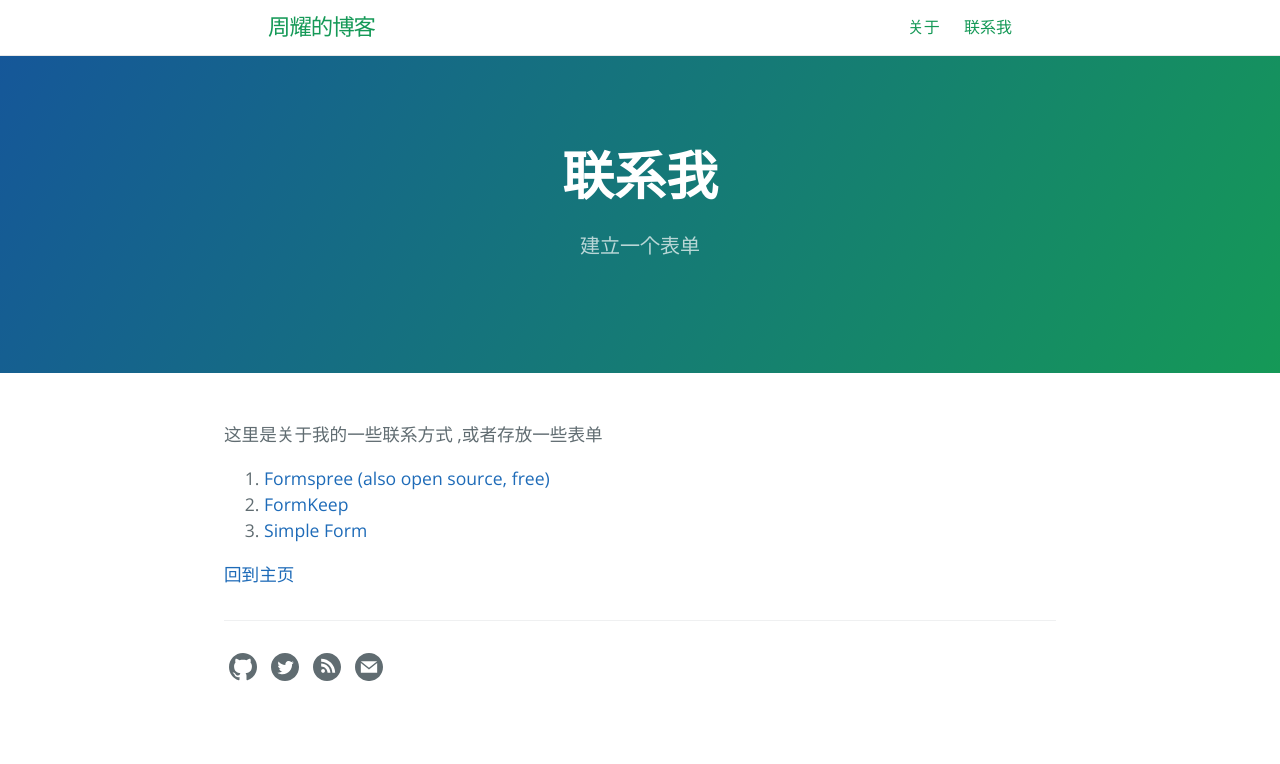
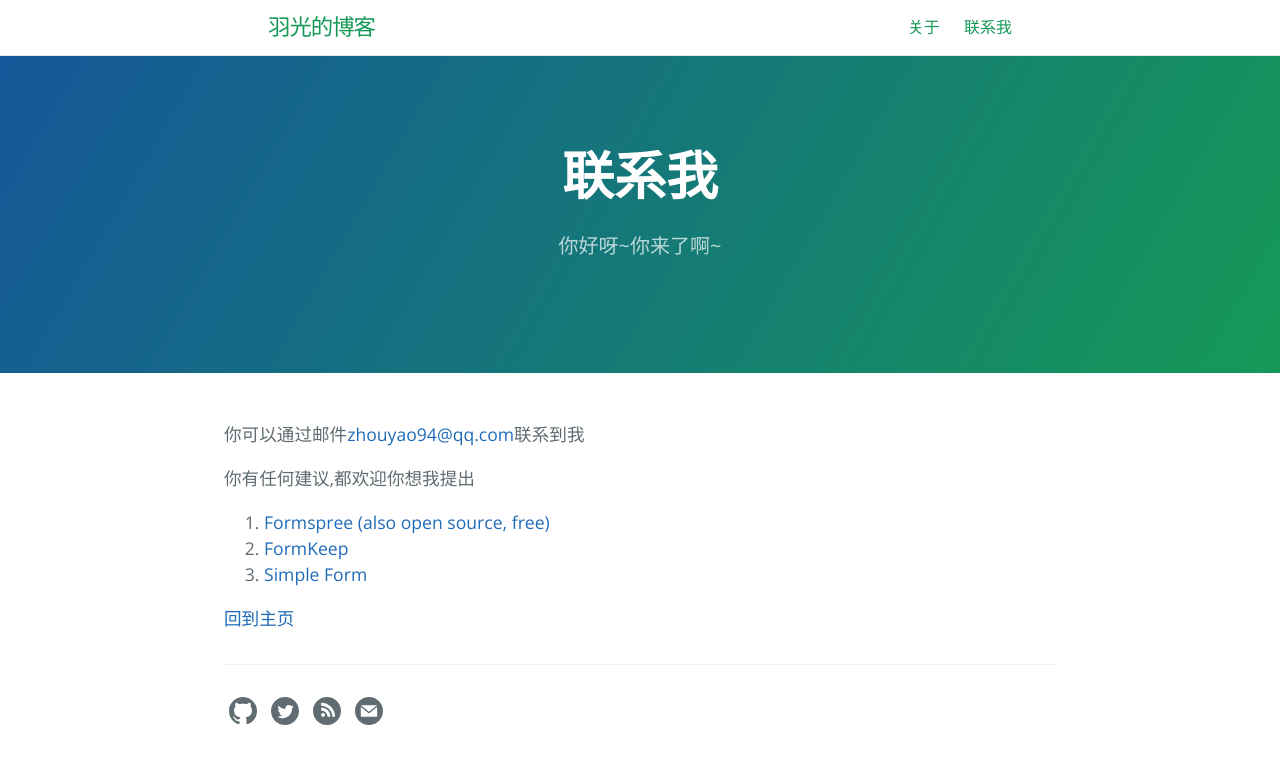
Before and after one commit to zhouyao1994/zhouyao1994.github.io, a Jekyll site: the page built from contact.md, in a window 1280 px wide. Shown: the top 764 px of the page. Built offline with Jekyll 4.4.1, drawn with Linux system fonts in a browser that asks for light colours.

Commit message:
修改博客的名称

```diff
--- a/_config.yml
+++ b/_config.yml
@@ -1,5 +1,5 @@
-title: 周耀的博客
-description: 你好啊,我是周耀,这是我的博客,希望你在读过之后能给你带来帮助.
+title: 羽光的博客
+description: Hi,你好啊.我是周耀,网名羽光,这是我的博客,希望你在读过之后能给你带来帮助.
 show_downloads: true
 
 baseurl: "" # change this to the subpath of your site, e.g. /blog. Leave it empty if you don't need it.
@@ -7,7 +7,7 @@ url: "https://zhouyao1994.github.io" # change this to the base hostname & protoc
 
 google_analytics:
 # Zhouyao-blog date format
-# refer to http://shopify.github.io/liquid/filters/date/ if you want to customize this
+# refer to http://zhouyao1994.github.io/ if you want to customize this
 Zhouyao-blog:
   date_format: "%Y-%m-%d"
 
@@ -22,7 +22,7 @@ twitter:
 facebook:
   #publisher: 1592372034171500
   #profile_id: 1809805629
-  app_id: 1798910940422432 # Zhouyao-blog
+  app_id: 1 # Zhouyao-blog
   #authors: lorepirri
 #  admins:
 gems:
--- a/contact.md
+++ b/contact.md
@@ -1,10 +1,11 @@
 ---
 layout: page
 title: 联系我
-tagline: 建立一个表单
+tagline: 你好呀~你来了啊~
 ---
+你可以通过邮件[zhouyao94@qq.com]()联系到我
 
-这里是关于我的一些联系方式 ,或者存放一些表单
+你有任何建议,都欢迎你想我提出
 1. [Formspree (also open source, free)](https://formspree.io/)
 2. [FormKeep](https://formkeep.com/guides/contact-form-jekyll)
 3. [Simple Form](https://getsimpleform.com/)
```
Also changed, not shown: 10 other files.
